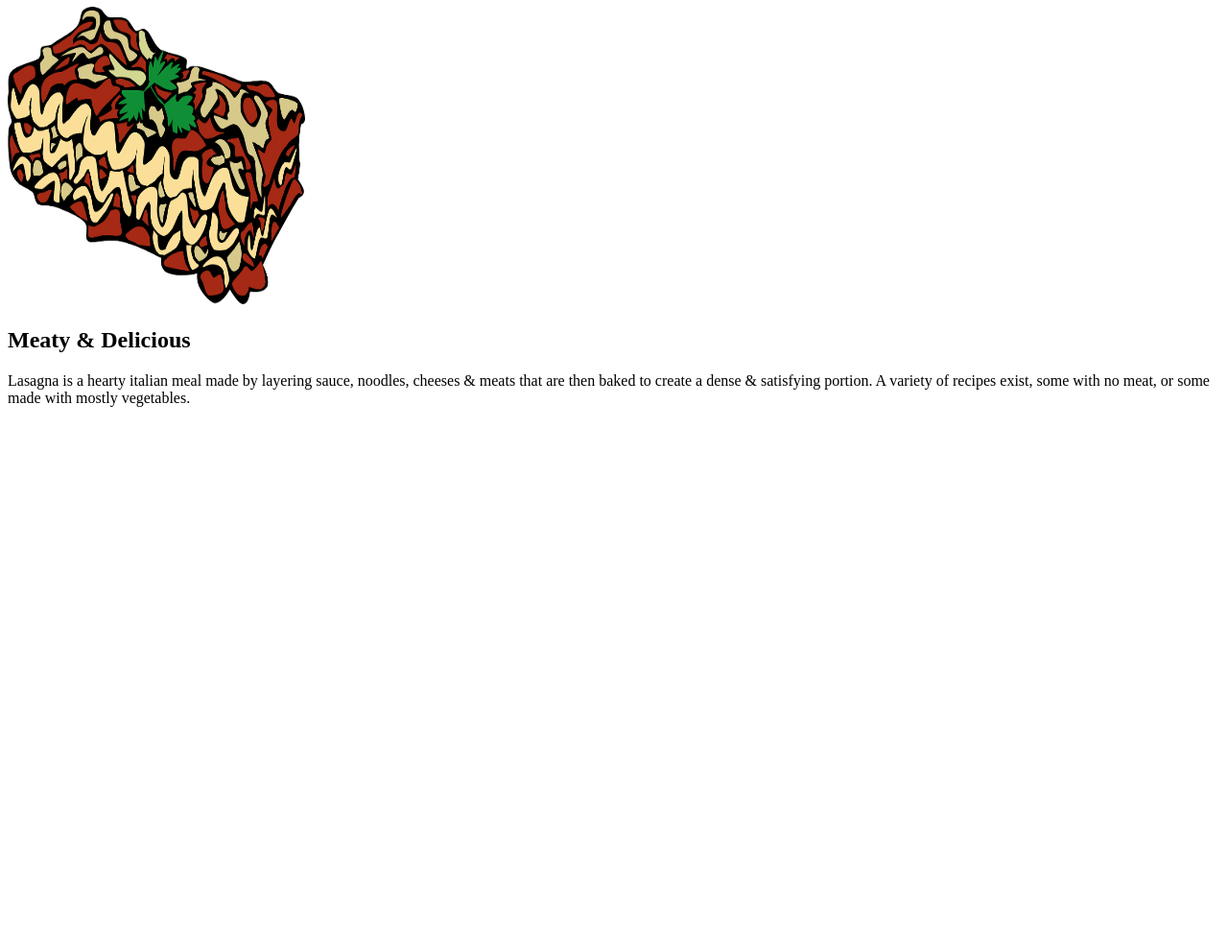
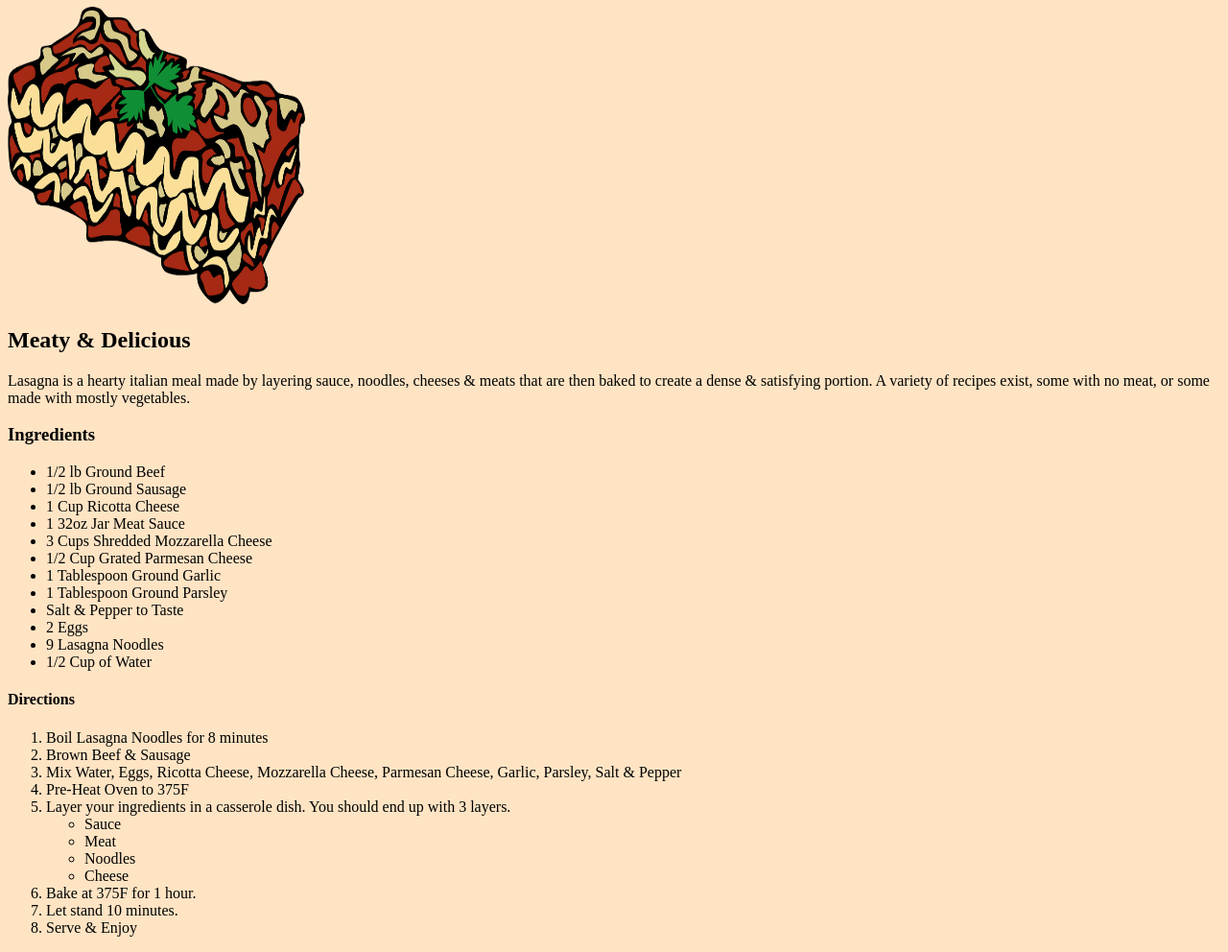
Before and after one commit to Zorlont3/odin-recipes, a plain HTML site: page recipes/lasagna.html in a window 1280 px wide. Shown: the part 73-1065 px from the top of the page at 96% size. Before the commit the page ends 800 px from the top, so only its background shows below. Drawn offline with Linux system fonts and the light colour scheme.

Commit message:
Add Ingredient & Direction & Background Color
Added ingr & direc list & clr to ind bur jel las

```diff
--- a/recipes/lasagna.html
+++ b/recipes/lasagna.html
@@ -5,10 +5,46 @@
     <title>Lasagna</title>
   </head>
 
-  <body>
+  <body style="background-color:bisque">
     <h1>Lasagna</h1>
     <img src="../img/lasagna-23441_1280.png" alt="Cartoon Image of a portion of Lasagna" height="310" width="310">
     <h2>Meaty & Delicious</h2>
     <p>Lasagna is a hearty italian meal made by layering sauce, noodles, cheeses & meats that are then baked to create a dense & satisfying portion.  A variety of recipes exist, some with no meat, or some made with mostly vegetables.</p>
+    <h3>Ingredients</h3>
+    <p>
+      <ul>
+          <li>1/2 lb Ground Beef</li>
+           <li>1/2 lb Ground Sausage</li>
+           <li>1 Cup Ricotta Cheese</li>
+           <li>1 32oz Jar Meat Sauce</li>
+           <li>3 Cups Shredded Mozzarella Cheese</li>
+           <li>1/2 Cup Grated Parmesan Cheese</li>
+           <li>1 Tablespoon Ground Garlic</li>
+           <li>1 Tablespoon Ground Parsley</li>
+           <li>Salt & Pepper to Taste</li>
+           <li>2 Eggs</li>
+           <li>9 Lasagna Noodles</li>
+           <li>1/2 Cup of Water</li>
+          </ul>
+        </p>
+    <h4>Directions</h4>
+    <p>
+      <ol>
+        <li>Boil Lasagna Noodles for 8 minutes</li>
+        <li>Brown Beef & Sausage</li>
+        <li>Mix Water, Eggs, Ricotta Cheese, Mozzarella Cheese, Parmesan Cheese, Garlic, Parsley, Salt & Pepper</li>
+        <li>Pre-Heat Oven to 375F</li>
+        <li>Layer your ingredients in a casserole dish. You should end up with 3 layers.</li>
+          <ul>
+            <li>Sauce</li>
+            <li>Meat</li>
+            <li>Noodles</li>
+            <li>Cheese</li>
+            </ul>
+        <li>Bake at 375F for 1 hour.</li>
+        <li>Let stand 10 minutes.</li>
+        <li>Serve & Enjoy</li>
+      </ol>
+    </p>
   </body>
 </html>
```
Also changed, not shown: index.html (+1 -1 lines), recipes/burger.html (+25 -1 lines), recipes/jello.html (+20 -1 lines).
